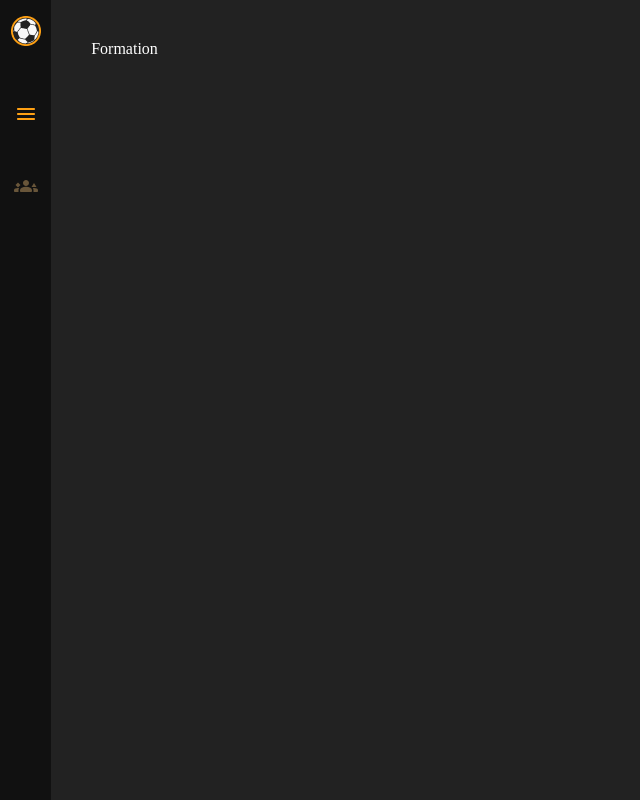
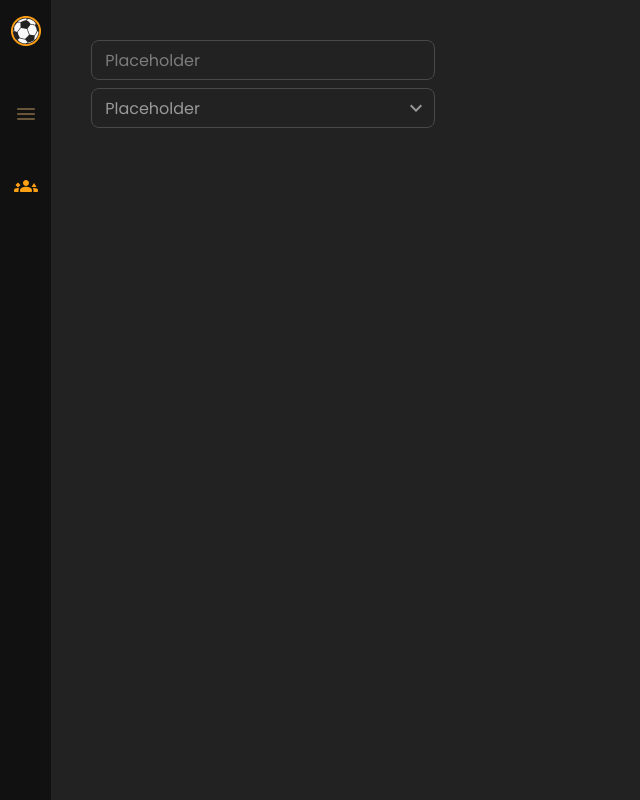
Before and after one commit to mehra-sourav/foorball-roster-viewer, a React (Create React App) app: page / in a window 1280 px wide. Shown: the whole page, without its empty margins (0-640 px from the left). Built offline with nearby package versions, Linux system fonts and the light colour scheme.

Commit message:
Added selection component

```diff
--- a/src/App.jsx
+++ b/src/App.jsx
@@ -5,7 +5,7 @@ import SidePanel from "components/SidePanel/SidePanel";
 import MainSection from "components/MainSection/MainSection";
 
 function App() {
-  const [rosterSelected, setRosterSelected] = useState(false);
+  const [rosterSelected, setRosterSelected] = useState(true);
 
   const changePage = (changeToRoster) => {
     setRosterSelected(changeToRoster);
--- a/src/components/Roster/Roster.jsx
+++ b/src/components/Roster/Roster.jsx
@@ -1,6 +1,20 @@
 import Input from "components/Input/Input";
+import Select from "components/Select/Select";
+import { useState } from "react";
 const Roster = () => {
-  return <Input placeholder="Placeholder" />;
+  let [personName, change] = useState("");
+  const handleChange = (e) => change(e.target.value);
+  return (
+    <div style={{ display: "flex", flexDirection: "column" }}>
+      <Input placeholder="Placeholder" sx={{ mb: 1 }} />
+      <Select
+        value={personName}
+        inputProps={{ "aria-label": "Without label" }}
+        items={[0, 1, 2, "Place"]}
+        onChange={handleChange}
+      ></Select>
+    </div>
+  );
 };
 
 export default Roster;
--- /dev/null
+++ b/src/components/Select/Select.jsx
@@ -0,0 +1,25 @@
+import { BaseSelect } from "./Select.styles";
+import { MenuItem } from "@mui/material";
+import KeyboardArrowDownIcon from "@mui/icons-material/KeyboardArrowDown";
+
+const Select = ({ value, items, ...rest }) => {
+  return (
+    <BaseSelect
+      displayEmpty
+      IconComponent={KeyboardArrowDownIcon}
+      value={value}
+      {...rest}
+    >
+      <MenuItem disabled value="">
+        Placeholder
+      </MenuItem>
+      {items.map((name) => (
+        <MenuItem key={name} value={name}>
+          {name}
+        </MenuItem>
+      ))}
+    </BaseSelect>
+  );
+};
+
+export default Select;
--- /dev/null
+++ b/src/components/Select/Select.styles.js
@@ -0,0 +1,14 @@
+import { Select, styled } from "@mui/material";
+
+export const BaseSelect = styled(Select)(({ theme, value }) => ({
+  height: "2.5rem",
+  borderRadius: "0.5rem",
+  backgroundColor: "transparent",
+  color: value !== "" ? theme.palette.text.main : theme.palette.text.muted,
+  "&.MuiOutlinedInput-root  .MuiOutlinedInput-notchedOutline": {
+    borderColor: theme.palette.border.main,
+  },
+  "& .MuiSelect-iconOutlined": {
+    color: value !== "" ? theme.palette.text.main : theme.palette.text.muted,
+  },
+}));
```
